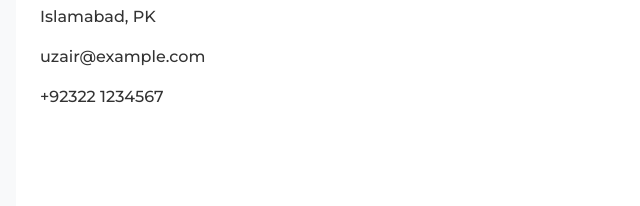
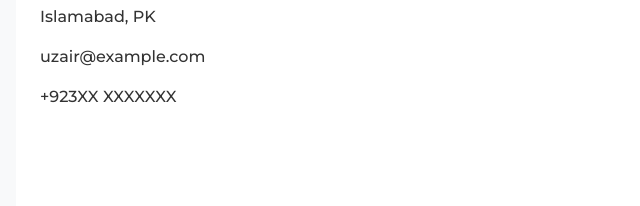
Before and after one commit to uzairaslam437/fsdw-portfolio, a plain HTML site: page index.html in a window 1280 px wide. Shown: the part 2723-2929 px from the top of the page, 612-1252 px from the left. Drawn offline with nearby package versions, Linux system fonts and the light colour scheme.

Commit message:
minor change

```diff
--- a/index.html
+++ b/index.html
@@ -180,7 +180,7 @@
                     <h3>Contact Information</h3>
                     <p>Islamabad, PK</p>
                     <p>uzair@example.com</p>
-                    <p>+92322 1234567</p>
+                    <p>+923XX XXXXXXX</p>
                     <div class="social-links">
                         <a href="#"><i class="fab fa-linkedin-in"></i></a>
                         <a href="#"><i class="fab fa-github"></i></a>
```
